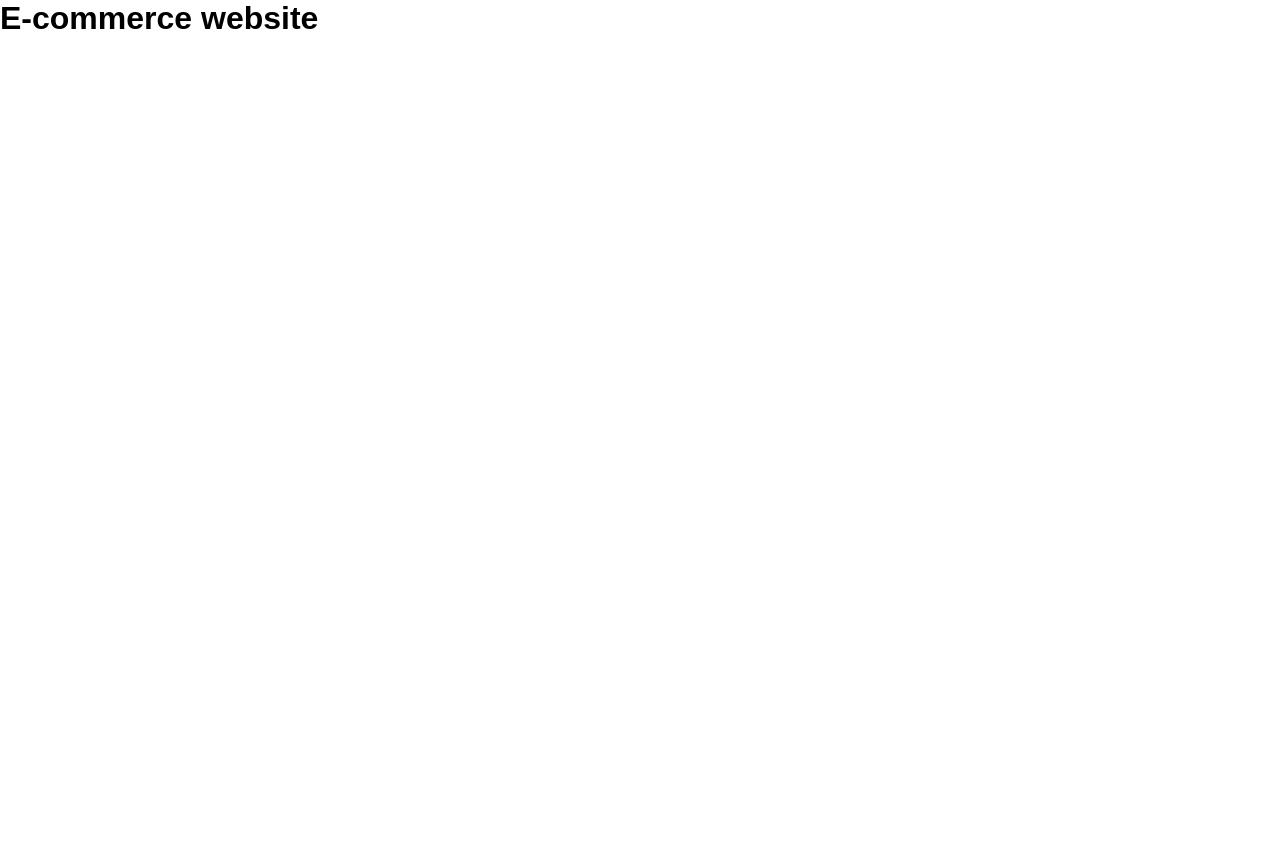
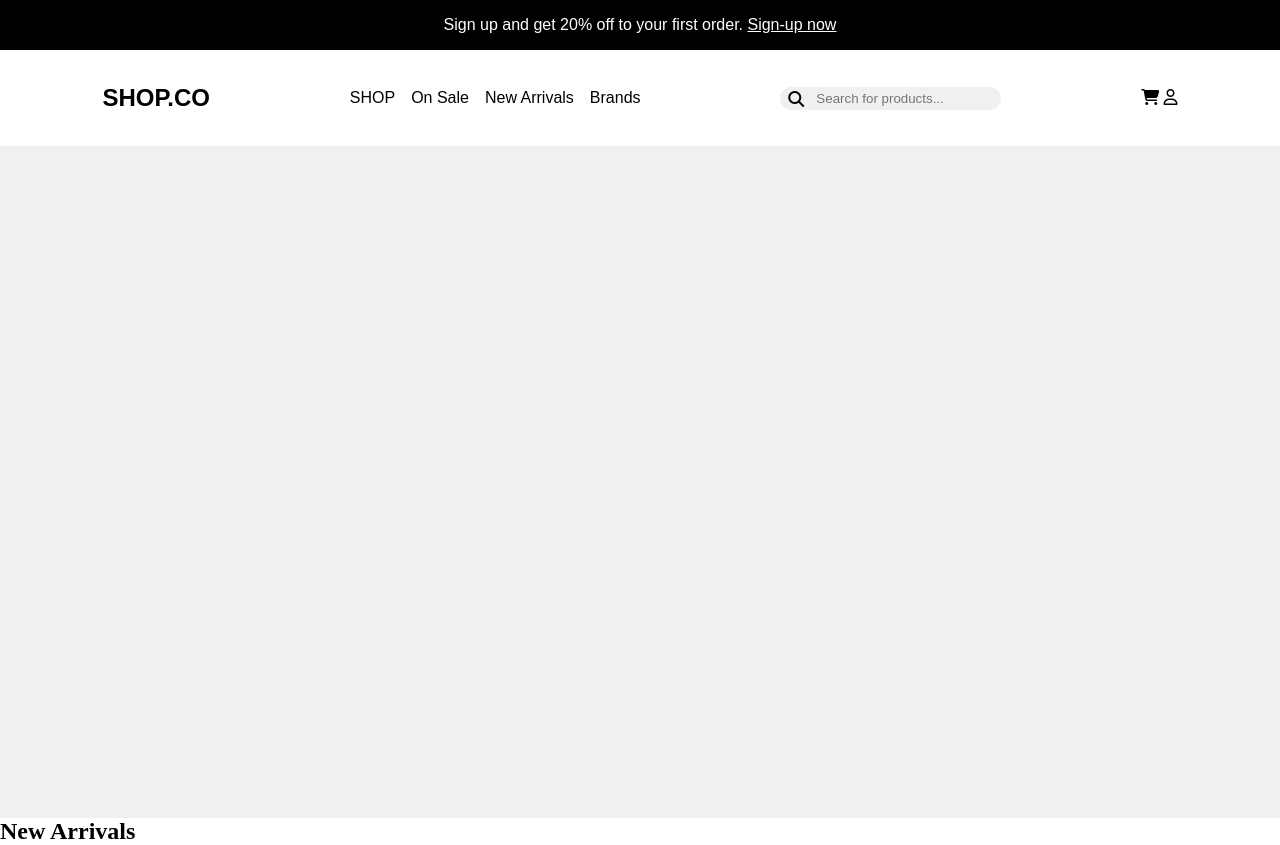
Before and after one commit to Salman-itShaala/e-commerce-website, a plain HTML site: page index.html in a window 1280 px wide. Before the commit the page ends 800 px from the top, so only its background shows below. Drawn offline with Linux system fonts and the light colour scheme; no server answers; a web font is replaced by a local one.

Commit message:
fetched products from api and rendered on webpage

```diff
--- a/index.html
+++ b/index.html
@@ -5,9 +5,68 @@
     <meta name="viewport" content="width=\, initial-scale=1.0" />
     <title>E-commerce</title>
     <link rel="stylesheet" href="style.css" />
+    <link
+      rel="stylesheet"
+      href="https://cdnjs.cloudflare.com/ajax/libs/font-awesome/6.7.1/css/all.min.css"
+      integrity="sha512-5Hs3dF2AEPkpNAR7UiOHba+lRSJNeM2ECkwxUIxC1Q/FLycGTbNapWXB4tP889k5T5Ju8fs4b1P5z/iB4nMfSQ=="
+      crossorigin="anonymous"
+      referrerpolicy="no-referrer"
+    />
   </head>
   <body>
-    <h1>E-commerce website</h1>
+    <header>
+      <div class="header-top">
+        Sign up and get 20% off to your first order. <a href="#">Sign-up now</a>
+      </div>
+      <div class="header-bottom">
+        <div class="header-logo">
+          <a href="/">SHOP.CO</a>
+        </div>
+        <div class="header-options">
+          <ul>
+            <li>
+              <a href="#">SHOP</a>
+            </li>
+            <li>
+              <a href="#">On Sale</a>
+            </li>
+            <li>
+              <a href="#">New Arrivals</a>
+            </li>
+            <li>
+              <a href="#"> Brands </a>
+            </li>
+          </ul>
+        </div>
+        <div class="header-search">
+          <i
+            class="fa-solid fa-magnifying-glass search-icon"
+            style="color: #000000"
+          ></i>
+          <input type="search" placeholder="Search for products..." />
+        </div>
+        <div class="header-last">
+          <i class="fa-solid fa-cart-shopping" style="color: #000000"></i>
+          <i class="fa-regular fa-user" style="color: #000000"></i>
+        </div>
+      </div>
+    </header>
+    <main></main>
+
+    <section>
+      <h2>New Arrivals</h2>
+      <div class="products" id="new-arrivals">
+        <!-- <div class="product">
+          <img
+            src="https://cdn.dummyjson.com/products/images/beauty/Essence%20Mascara%20Lash%20Princess/1.png"
+            width="300"
+          />
+          <p>Essence Mascara Lash Princess</p>
+          <p>4.5</p>
+          <p>$123.00</p>
+        </div> -->
+      </div>
+    </section>
     <script src="script.js"></script>
   </body>
 </html>
--- a/script.js
+++ b/script.js
@@ -0,0 +1,44 @@
+const newArrivals = document.getElementById("new-arrivals");
+
+window.addEventListener("load", async () => {
+  const res = await fetch("https://dummyjson.com/products?limit=4");
+  const products = await res.json();
+
+  const productArray = products.products;
+
+  for (let i = 0; i < productArray.length; i++) {
+    const productDiv = document.createElement("div");
+    const productImg = document.createElement("img");
+
+    productImg.setAttribute("src", productArray[i].thumbnail);
+
+    const titlePara = document.createElement("p");
+
+    titlePara.innerText = productArray[i].title;
+
+    const ratingPara = document.createElement("p");
+
+    ratingPara.innerHTML = productArray[i].rating;
+
+    const pricePara = document.createElement("p");
+    pricePara.innerText = `$ ${productArray[i].price}`;
+
+    productDiv.append(productImg, titlePara, ratingPara, pricePara);
+
+    newArrivals.appendChild(productDiv);
+  }
+  console.log(productArray);
+});
+/*
+
+<div class="product">
+          <img
+            src="https://cdn.dummyjson.com/products/images/beauty/Essence%20Mascara%20Lash%20Princess/1.png"
+            width="300"
+          />
+          <p>Essence Mascara Lash Princess</p>
+          <p>4.5</p>
+          <p>$123.00</p>
+</div>
+
+*/
--- a/style.css
+++ b/style.css
@@ -1,10 +1,71 @@
 @import url("https://fonts.cdnfonts.com/css/satoshi");
 @import url("https://fonts.googleapis.com/css2?family=Candal&family=League+Gothic&family=League+Spartan:wght@100..900&display=swap");
+
+/*  font-family: "Candal", sans-serif; */
+
 * {
   padding: 0;
   margin: 0;
   box-sizing: border-box;
 }
-body {
+
+:root {
+  --primary-brand-color: #000;
+  --common-padding: 0 8vw;
+}
+a {
+  text-decoration: none;
+  color: var(--primary-brand-color);
+}
+header {
   font-family: "Satoshi", sans-serif;
 }
+.header-top {
+  background-color: var(--primary-brand-color);
+  text-align: center;
+  color: #fff;
+  padding: 2vh;
+}
+.header-top a {
+  color: #fff;
+  text-decoration: underline;
+}
+
+.header-bottom {
+  display: flex;
+  align-items: center;
+  justify-content: space-between;
+  height: 12vh;
+  padding: var(--common-padding);
+}
+.header-logo a {
+  font-weight: 900;
+  font-size: 24px;
+  font-family: "Candal", sans-serif;
+}
+.header-search {
+  position: relative;
+}
+.header-search input {
+  border-radius: 28px;
+  padding: 4px 8px;
+  border: none;
+  background-color: #f0f0f0;
+  padding-left: 36px;
+}
+.search-icon {
+  position: absolute;
+  left: 8px;
+  top: 4px;
+}
+.header-options ul {
+  display: flex;
+  gap: 16px;
+  align-items: center;
+  list-style: none;
+}
+
+main {
+  height: 84vh;
+  background-color: #f0f0f0;
+}
```
